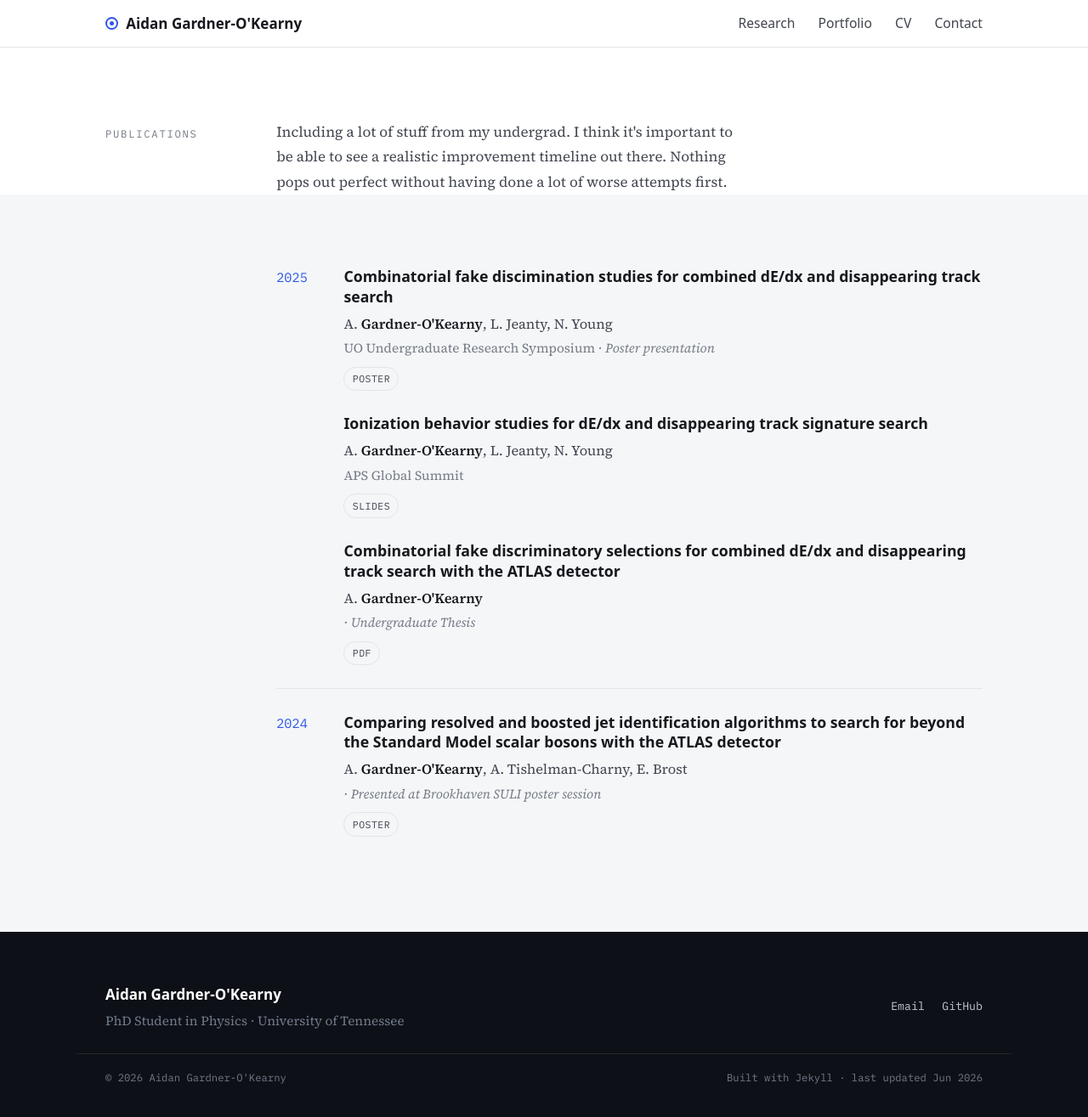
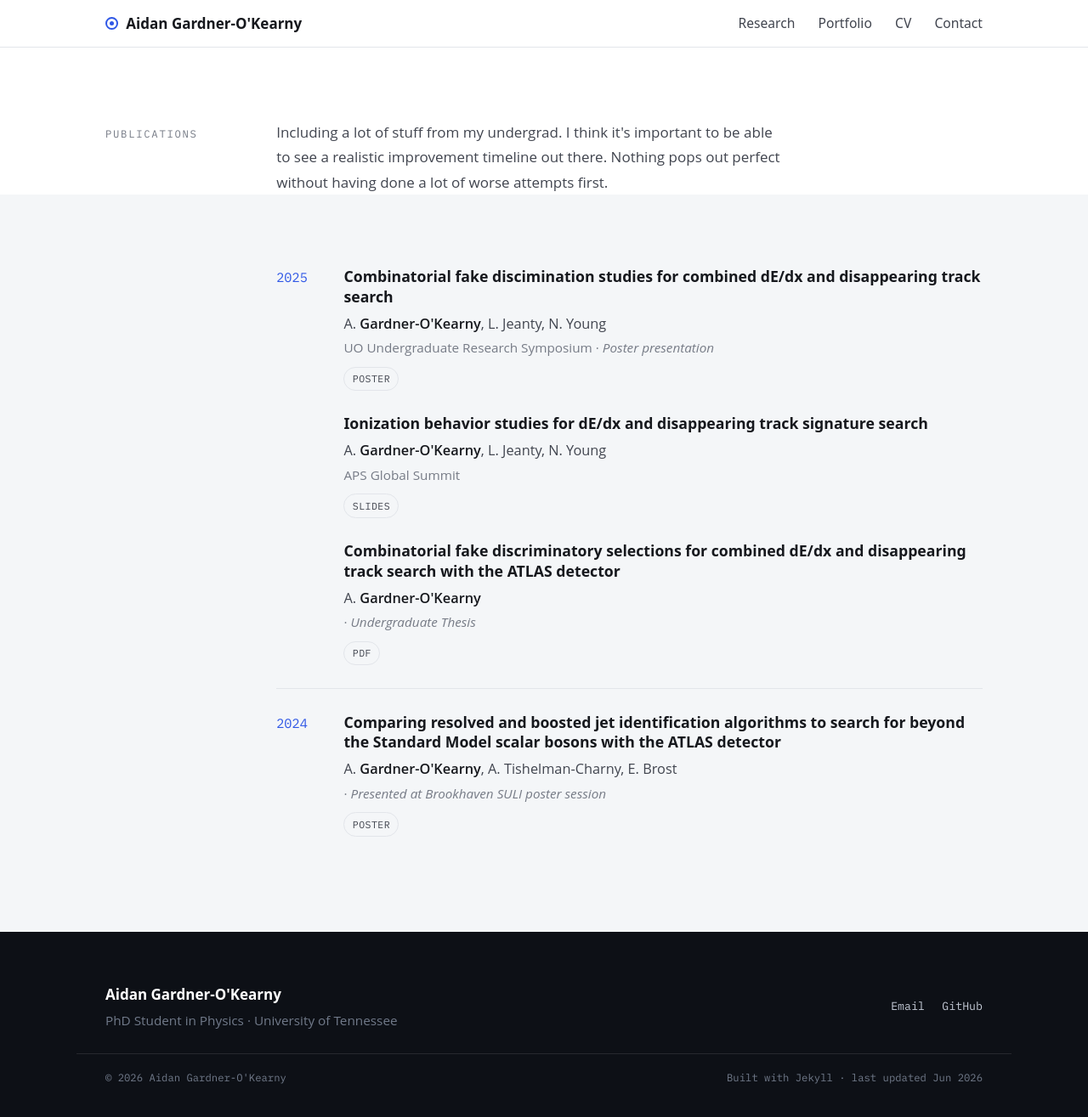
Before and after one commit to aidangardnerokearny/aidangardnerokearny.github.io, a Jekyll site: the page built from portfolio.md, in a window 1280 px wide and 1316 px high. Shown: the whole window at 85% size. Built offline with Jekyll 4.4.1, drawn with Linux system fonts in a browser that asks for light colours.

Commit message:
Trying to change font

```diff
--- a/assets/css/style.css
+++ b/assets/css/style.css
@@ -37,7 +37,8 @@
   /* type */
   /*--font-display: 'Space Grotesk', system-ui, -apple-system, sans-serif;*/
   --font-display: ' Open Sans', system-ui, -apple-system, sans-serif;
-  --font-body:    'Source Serif 4', Georgia, 'Times New Roman', serif;
+  /*--font-body:    'Source Serif 4', Georgia, 'Times New Roman', serif;*/
+  --font-body:    'Open Sans',  Verdana, Verdana, sans-serif;
   --font-mono:    'IBM Plex Mono', ui-monospace, SFMono-Regular, monospace;
 
   --maxw: 1100px;
```
